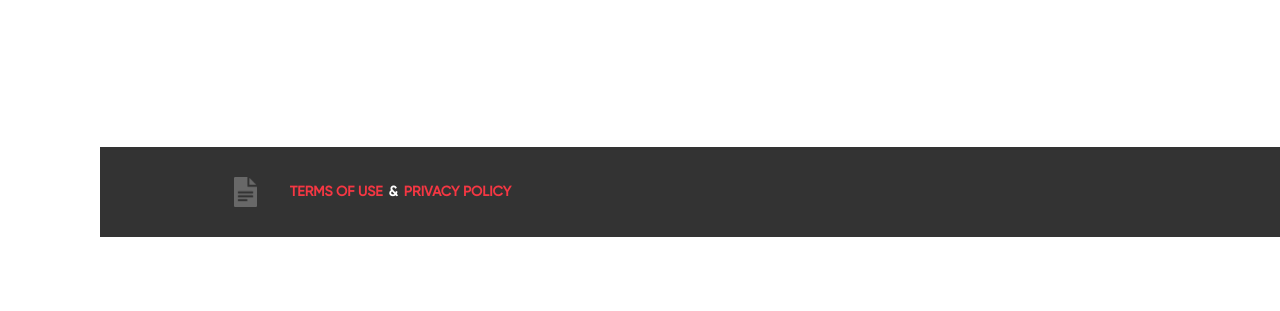
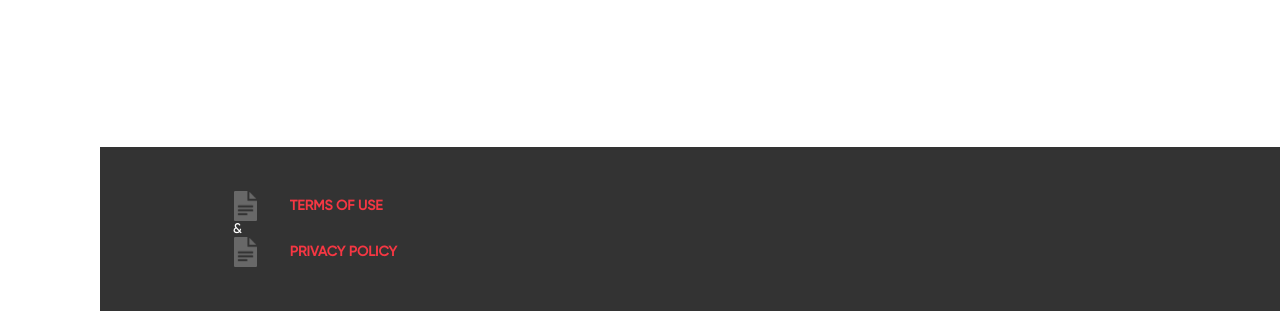
Before and after one commit to hyperloot/esportbits.com, a plain HTML site: page index.html in a window 1280 px wide. Shown: the part 4974-5285 px from the top of the page. Before the commit the page ends 5211 px from the top, so only its background shows below. Drawn offline with nearby package versions, Linux system fonts and the light colour scheme.

Commit message:
Deploy hyperloot/esportbits.com to github.com/hyperloot/esportbits.com.git:gh-pages

```diff
--- a/index.html
+++ b/index.html
@@ -459,7 +459,7 @@
 
 <footer class="footer">
   <div class="container">
-    <a href="https://docs.google.com/document/d/1XeMdbdYZgSLtdp2Q4TSoilkV1_OSHx4_NF67nOuZ6UM/" target="_blank">Terms of Use <span>&amp;</span> Privacy Policy</a>
+    <p><a href="https://docs.google.com/document/d/1XeMdbdYZgSLtdp2Q4TSoilkV1_OSHx4_NF67nOuZ6UM/" target="_blank">Terms of Use</a> <span>&amp;</span> <a href="https://docs.google.com/document/d/1XeMdbdYZgSLtdp2Q4TSoilkV1_OSHx4_NF67nOuZ6UM/" target="_blank">Privacy Policy</a> </p>
   </div>
 </footer>
 
```
Also changed, not shown: posts/01_solidity_developers_wanted/index.html (+1 -1 lines), posts/02_hyperloot_smart_contract_goes_live/index.html (+1 -1 lines), posts/03_why_zero_premine/index.html (+1 -1 lines), posts/05_hyperloot_bounty_campaign/index.html (+1 -1 lines), posts/06_bounty_stage_completion/index.html (+1 -1 lines), posts/07_bounty_payouts_completion/index.html (+1 -1 lines), posts/08_token_rename/index.html (+1 -1 lines), posts/09_token_price_change/index.html (+1 -1 lines), posts/index.html (+1 -1 lines), solutions/index.html (+1 -1 lines), token/index.html (+1 -1 lines), 1 other file.
